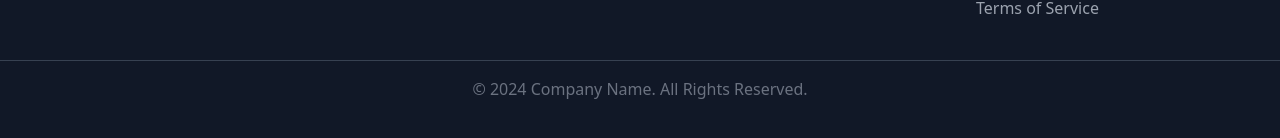
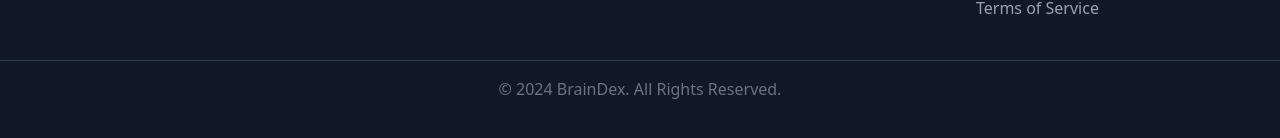
Before and after one commit to BernardSDev/braindex, a React (Vite) app: page / in a window 1280 px wide. Shown: the part 892-1030 px from the top of the page. Built offline with nearby package versions, Linux system fonts and the light colour scheme; no server answers; the database is empty.

Commit message:
update: change company name to BrainDex

```diff
--- a/src/components/Footer.tsx
+++ b/src/components/Footer.tsx
@@ -44,7 +44,7 @@ export default function Footer() {
             </div>
 
             <div className="border-t border-gray-700 mt-8 pt-4 text-center">
-                <p className="text-gray-500">&copy; {new Date().getFullYear()} Company Name. All Rights Reserved.</p>
+                <p className="text-gray-500">&copy; {new Date().getFullYear()} BrainDex. All Rights Reserved.</p>
             </div>
         </footer>
     );
```
